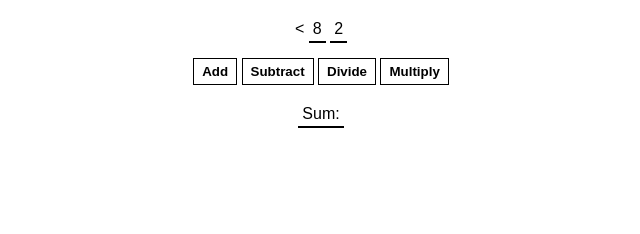
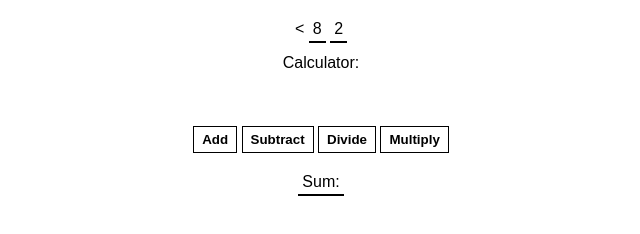
Before and after one commit to jahhubba/CalculatorApp, a website built with Vite: page index.html in a window 1280 px wide. Shown: the whole page, without its empty margins (319-959 px from the left). Built offline with nearby package versions, Linux system fonts and the light colour scheme.

Commit message:
Add Heading/title

```diff
--- a/index.html
+++ b/index.html
@@ -5,6 +5,7 @@
     <body>
         <span id="num1-el"></span>
         <span id="num2-el"></span>
+        <p>Calculator:</p>
         <br>
         <button onclick="add()">Add</button>
         <button onclick="subtract()">Subtract</button>
```
